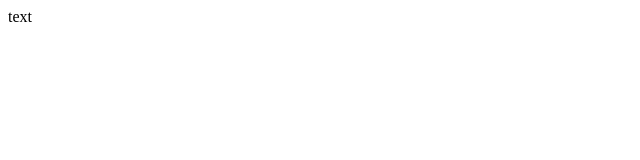
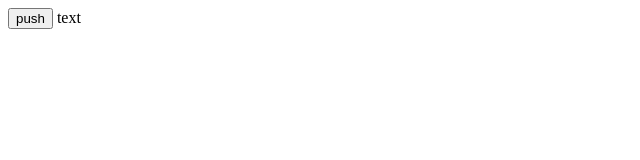
Before and after one commit to OlesiaKud/remote-test-2, a plain HTML site: page index.html in a window 1280 px wide. Shown: the whole page, without its empty margins (0-640 px from the left). Drawn offline with Linux system fonts and the light colour scheme.

Commit message:
change index

```diff
--- a/index.html
+++ b/index.html
@@ -5,6 +5,9 @@
     <title>Title</title>
 </head>
 <body>
+    <button>
+        push
+    </button>
     text
 
 </body>
```
